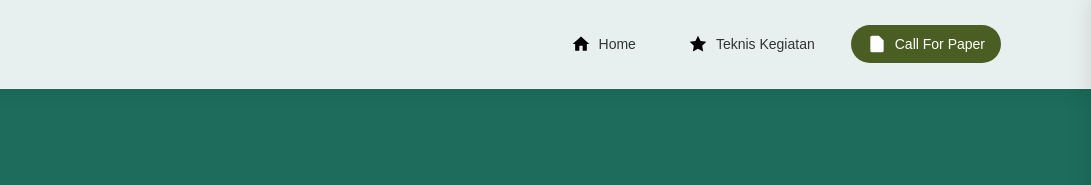
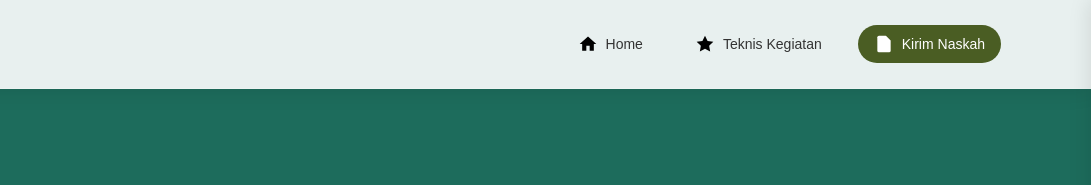
Before and after one commit to MRaafky/clientKeprawatanUms, a plain HTML site: page naskah.html in a window 1280 px wide. Shown: the top 185 px of the page, 189-1280 px from the left. Drawn offline with Linux system fonts and the light colour scheme.

Commit message:
new commit

```diff
--- a/naskah.html
+++ b/naskah.html
@@ -858,7 +858,7 @@
         </a>
         <a href="naskah.html" class="nav-item active">
           <div class="nav-icon naskah-icon"></div>
-          <p>Call For Paper</p>
+          <p>Kirim Naskah</p>
         </a>
       </div>
       <div class="hamburger" id="hamburger">
```
